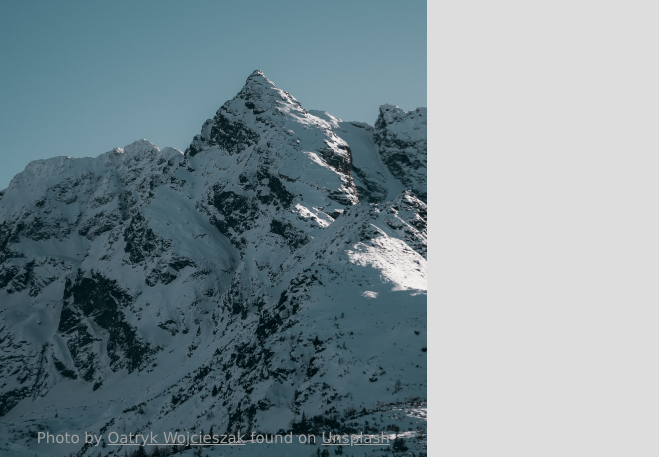
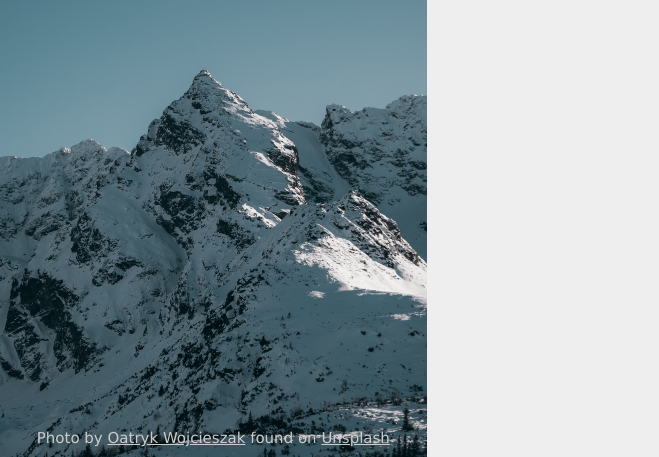
Before and after one commit to bjorn1213/odin-signup-form, a plain HTML site: page index.html in a window 1280 px wide. Shown: the part 343-800 px from the top of the page, without its empty margins (0-659 px from the left). Drawn offline with Linux system fonts and the light colour scheme.

Commit message:
Adjust image position and credit text color

```diff
--- a/style.css
+++ b/style.css
@@ -20,6 +20,7 @@ html, body {
     background-image: url('assets/mountains.jpg');
     background-color: #7685a0;
     background-size: cover;
+    background-position: bottom;
     display:flex;
     flex-direction: column;
     justify-content: space-between;
@@ -49,14 +50,14 @@ html, body {
     font-size: 15px;
     text-align: center;
     margin: 10px 0;
-    color: #9e9e9e;
+    color: #ccc;
 }
 
 .img-credits > a{
-    color: #9e9e9e;
+    color: #ccc;
 }
 
 .form-content {
     flex: 2;
-    background-color: #ddd;
+    background-color: #eee;
 }
```
